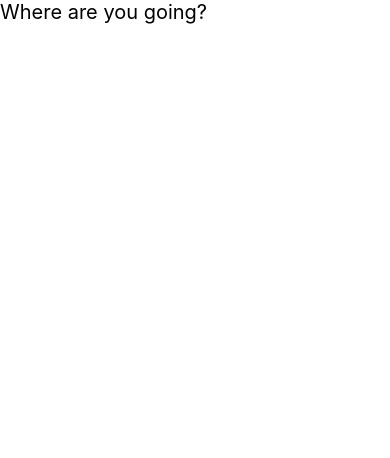
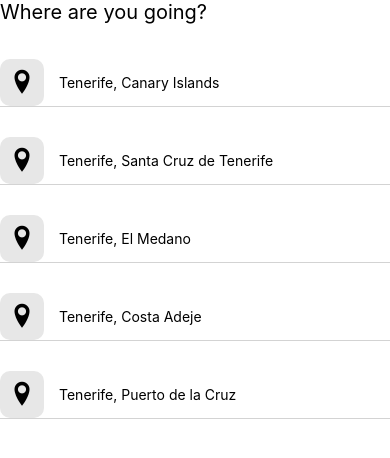
Before and after one commit to jawaldi348/AirbnbClone, a React Native app: screen / in a window 390 px wide. Shown: the top 458 px of the page. Built offline with nearby package versions, Linux system fonts and the light colour scheme.

Commit message:
menampilkan daftar destinasi dan style

```diff
--- a/src/screens/DestinationSearch/index.js
+++ b/src/screens/DestinationSearch/index.js
@@ -1,6 +1,9 @@
 import React, { useState } from 'react';
-import { View, TextInput } from 'react-native';
+import { View, TextInput, Text, FlatList } from 'react-native';
 import styles from './styles.js';
+import Entypo from 'react-native-vector-icons/Entypo';
+
+import SearchResults from '../../../assets/data/search';
 
 const DestinationSearchScreen = (props) => {
 
@@ -15,6 +18,19 @@
                 value={inputText}
                 onChangeText={setInputText}
             />
+
+            {/* List of destination */}
+            <FlatList
+                data={SearchResults}
+                renderItem={({ item }) => (
+                    <View style={styles.row}>
+                        <View style={styles.iconContainer}>
+                            <Entypo name={"location-pin"} size={30} />
+                        </View>
+                        <Text style={styles.locationText}>{item.description}</Text>
+                    </View>
+                )}
+            />
         </View>
     );
 }
--- a/src/screens/DestinationSearch/styles.js
+++ b/src/screens/DestinationSearch/styles.js
@@ -7,6 +7,19 @@
     textInput: {
         fontSize: 20,
         marginBottom: 20
+    },
+    row: {
+        flexDirection: 'row',
+        alignItems: 'center',
+        marginVertical: 15,
+        borderBottomWidth: 1,
+        borderColor: 'lightgrey'
+    },
+    iconContainer: {
+        backgroundColor: '#e7e7e7',
+        padding: 7,
+        borderRadius: 10,
+        marginRight: 15
     }
 });
 
```
